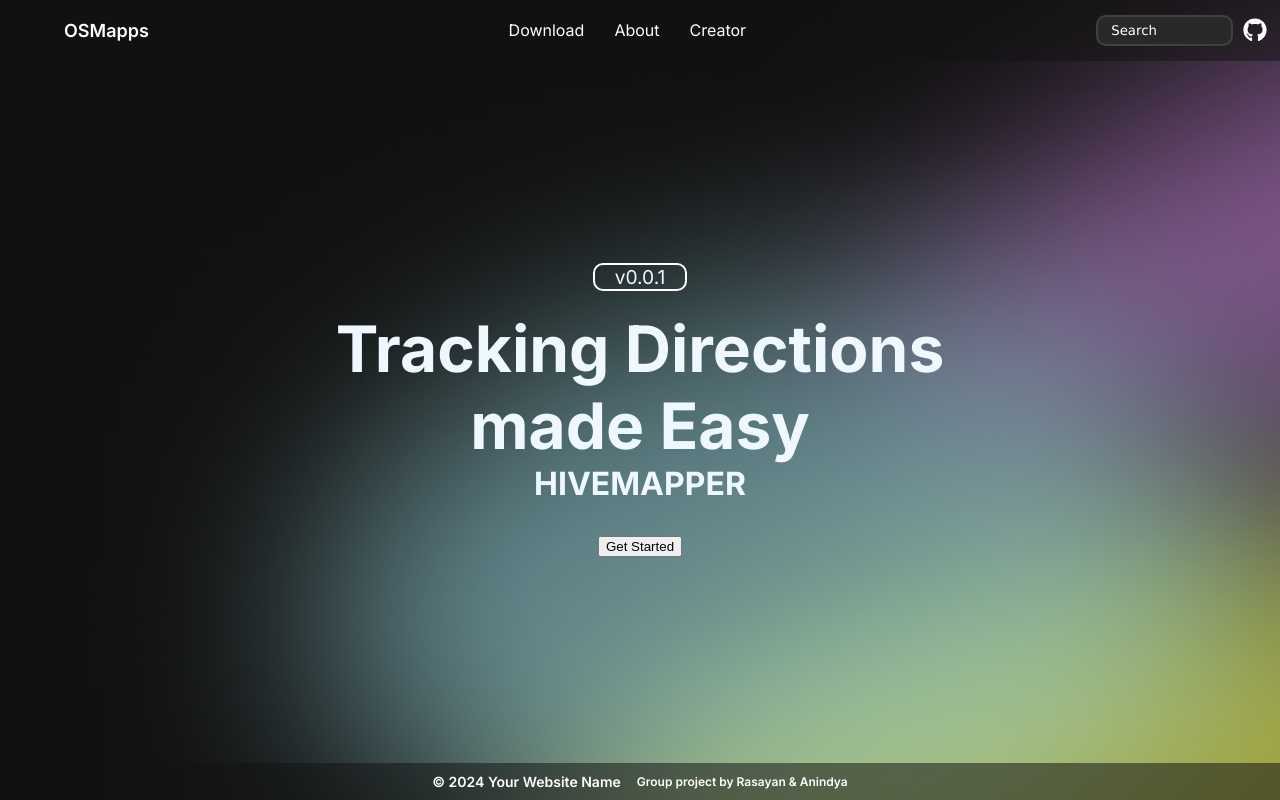
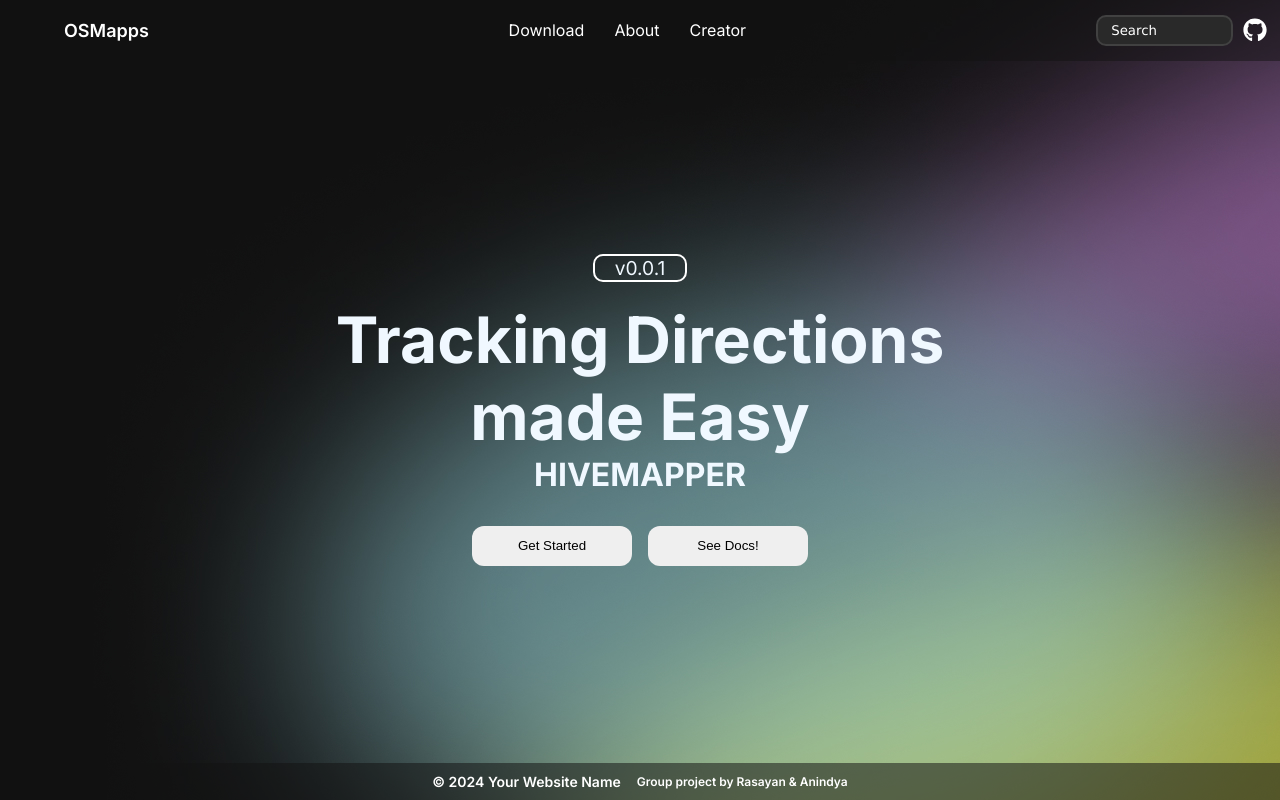
Before and after one commit to Rasayan/nextjs-chat, a Next.js app: page / in a window 1280 px wide. Built offline with nearby package versions, Linux system fonts and the light colour scheme.

Commit message:
added buttons

```diff
--- a/src/app/page.js
+++ b/src/app/page.js
@@ -14,7 +14,8 @@
         </div>
 
         <div className={styles.homebuttondiv}>
-          <button className={styles.hombutton}>Get Started</button>
+          <button className={styles.homebutton}><a href="/livechat">Get Started</a></button>
+          <button className={styles.homebutton}>See Docs!</button>
         </div>
       </div>
     </div>
--- a/styles/globals.css
+++ b/styles/globals.css
@@ -8,3 +8,7 @@
   background-size: cover; */
   background-color: aliceblue;
 }
+
+a {
+  text-decoration: none;
+}
--- a/styles/page.module.css
+++ b/styles/page.module.css
@@ -57,13 +57,23 @@
   width: 100%;
   height: fit-content;
   margin-top: 2em;
+  display: flex;
+  align-items: center;
+  gap: 1em;
 }
 
-.homebutton {
-  width: 10em;
-  height: 2em;
+.homebuttondiv .homebutton {
+  width: 12em;
+  height: 3em;
   padding: 1em 2em;
   border-radius: 12px;
   border: none;
   outline: none;
+  display: flex;
+  justify-content: center;
+  align-items: center;
 }
+
+.homebutton a {
+  color: black;
+}
```
